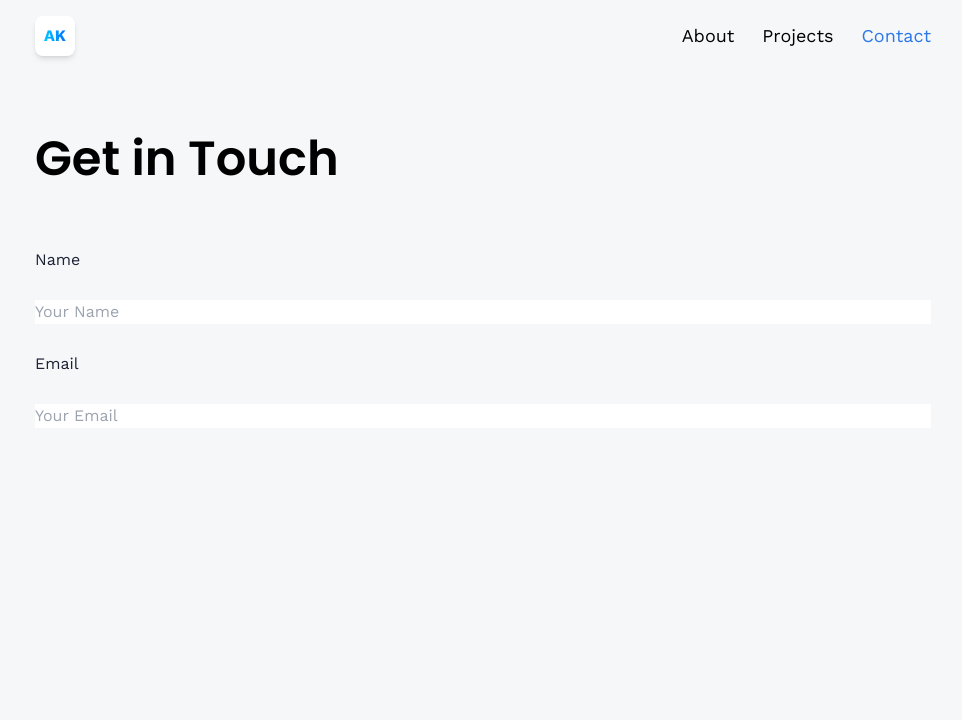
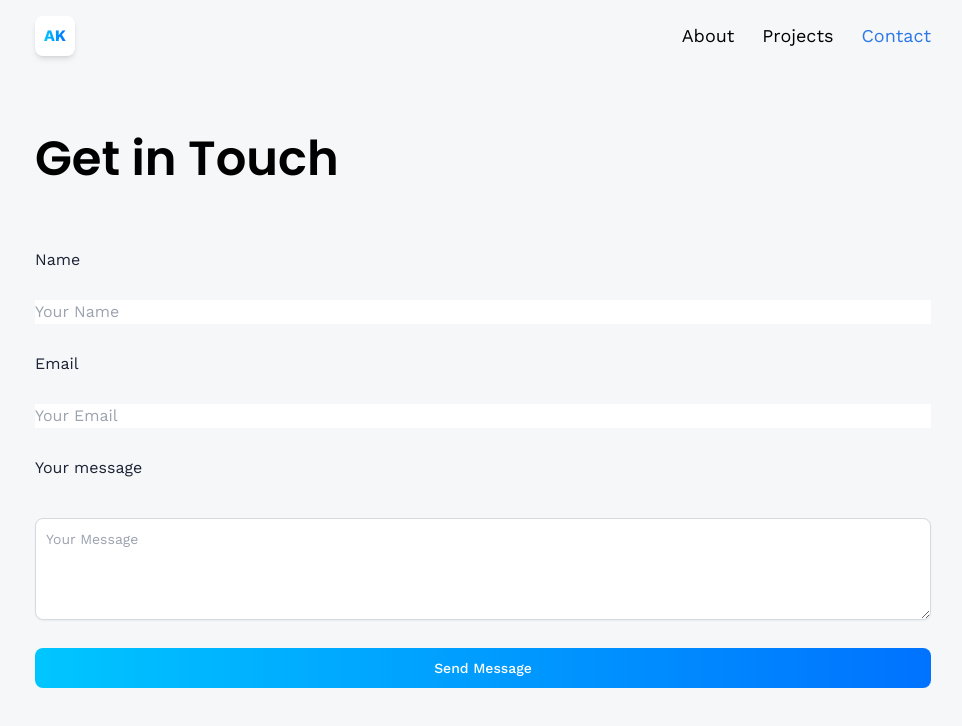
Before and after one commit to Aklaikel/portfolio, a React (Vite) app: page /contact in a window 1280 px wide. Shown: the top 726 px of the page, without its empty margins (157-1119 px from the left). Built offline with nearby package versions, Linux system fonts and the light colour scheme.

Commit message:
add email package and add urmsg in contact page

```diff
--- a/package.json
+++ b/package.json
@@ -10,6 +10,7 @@
     "preview": "vite preview"
   },
   "dependencies": {
+    "@emailjs/browser": "^3.11.0",
     "@react-spring/three": "^9.7.3",
     "@react-three/drei": "^9.88.13",
     "@react-three/fiber": "^8.15.11",
--- a/src/pages/Contact.jsx
+++ b/src/pages/Contact.jsx
@@ -1,12 +1,14 @@
-import React from 'react'
+import React, { useRef } from 'react'
 import { useState } from 'react'
 
 function Contact() {
+  const formRef = useRef();
   const [form, setForm] = useState({
     name: '',
     email: '',
     message: '',
   });
+  const [isLoading, setIsLoading] = useState(false);
   const handleChange = (e) => {
     setForm({...form, [e.target.name]: e.target.value})
   }
@@ -16,11 +18,24 @@ function Contact() {
   const handlBlur = (e) => {
     e.target.classList.remove('active');
   }
+  const handleSubmit = (e) => {
+    e.preventDefault();
+    setIsLoading(true);
+    setTimeout(() => {
+      setIsLoading(false);
+      setForm({
+        name: '',
+        email: '',
+        message: '',
+      })
+    }, 2000);
+  }
   return (
    <section className="relative flex lg:flex-row flex-col max-container">
     <div className='flex-1 min-w-[50%] flex flex-col'>
     <h1 className='head-text'>Get in Touch</h1>
       <form
+      onSubmit={handleSubmit}
       className='w-full flex flex-col gap-7 mt-14'
       >
         <label className='text-black-500 fonct-semibold'>Name</label>
@@ -33,6 +48,17 @@ function Contact() {
         type='email' name='email' placeholder='Your Email' required value={form.email} onChange={handleChange}
         onFocus={handlFocus} onBlur={handlBlur}
         />
+        <label className='text-black-500 fonct-semibold'>Your message</label>
+        <textarea
+        type='message' rows={4} name='message' placeholder='Your Message' required value={form.message} onChange={handleChange}
+        onFocus={handlFocus} onBlur={handlBlur} className='textarea'
+        />
+        <button
+        type='submit' onFocus={handlFocus} onBlur={handlBlur}
+        className='btn' disabled={isLoading}
+        >
+          {isLoading ? 'Sending...' : 'Send Message'}
+        </button>
       </form>
     </div>
     </section>
```
Also changed, not shown: 1 other file (tests, documents, lock files or other folders).
